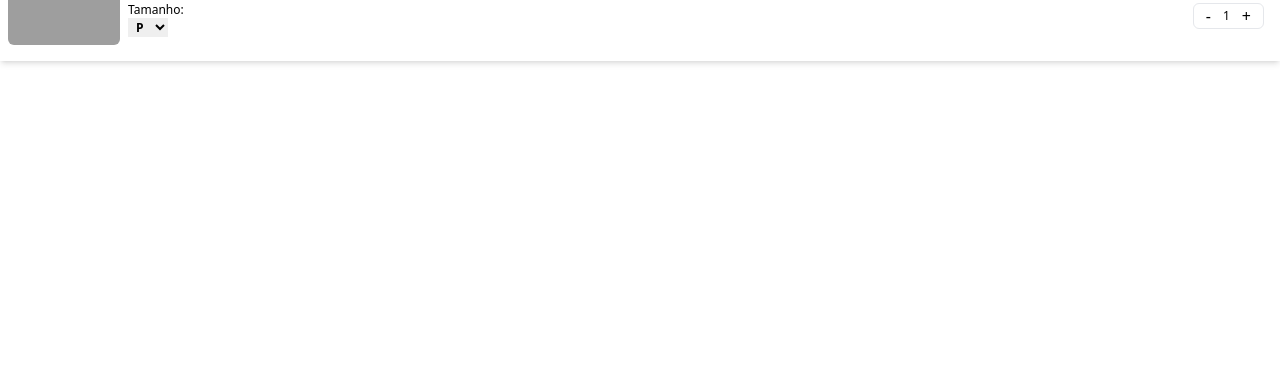
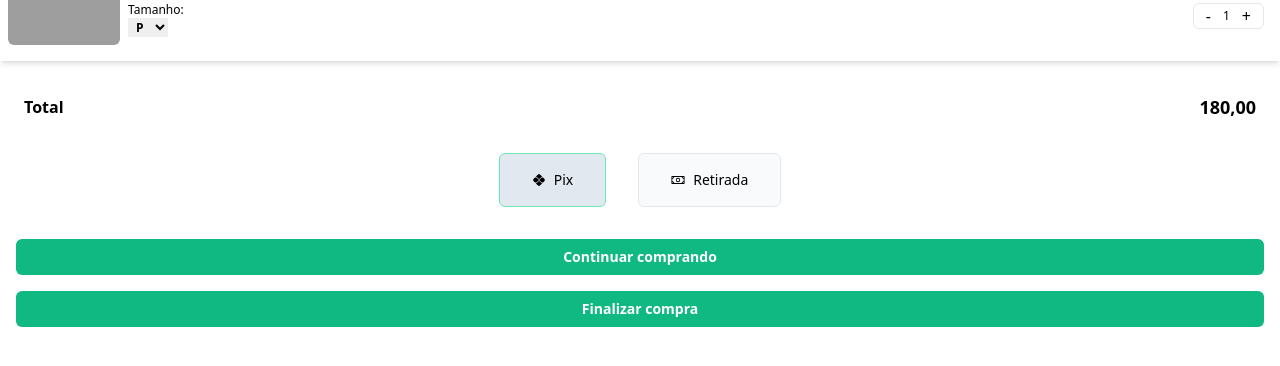
Before and after one commit to Paulo-Pacheco-Junior/rock-shirts-store, a React (Vite) app: page /cart in a window 1280 px wide. Shown: the part 414-780 px from the top of the page. Built offline with nearby package versions, Linux system fonts and the light colour scheme; data requests are answered from the project's data file; grey boxes are pictures that could not be loaded.

Commit message:
Rascunho do CartPage: Total, métodos de pagamento e botões de compra

```diff
--- a/src/components/Shirt.tsx
+++ b/src/components/Shirt.tsx
@@ -8,7 +8,7 @@ interface Shirt {
   score: number;
   comments: string;
   name: string;
-  price: string;
+  price: number;
 }
 
 interface ShirtProps {
@@ -45,7 +45,7 @@ export function Shirt({ shirt }: ShirtProps) {
         </div>
         <span className="font-extrabold pb-1">{shirt.name}</span>
         <span className="font-extrabold text-sm  text-purple-900 pb-1">
-          R$ {shirt.price}
+          {`R$ ${shirt.price.toFixed(2).replace(".", ",")}`}
         </span>
       </div>
     </div>
--- a/src/db.json
+++ b/src/db.json
@@ -7,7 +7,7 @@
       "score": 4.9,
       "comments": "136",
       "name": "Foo Fighters",
-      "price": "50,00",
+      "price": 50,
       "description": "A sua camiseta é confeccionada em uma composição mista, que agrega a durabilidade e o conforto dos fios de algodão à resistência e praticidade do poliéster. A malha utilizada em nossas camisetas é muito confortável, também é leve e macia. Um tecido misto de poliéster e algodão é versátil, pois fica fresco e leve como o algodão, porém mais forte, durável e não amassa. Este tipo de tecido é muito resistente e não desbota ou encolhe com a lavagem."
     },
     {
@@ -17,7 +17,7 @@
       "score": 4.9,
       "comments": "136",
       "name": "2Pac",
-      "price": "50,00",
+      "price": 50,
       "description": "A sua camiseta é confeccionada em uma composição mista, que agrega a durabilidade e o conforto dos fios de algodão à resistência e praticidade do poliéster. A malha utilizada em nossas camisetas é muito confortável, também é leve e macia. Um tecido misto de poliéster e algodão é versátil, pois fica fresco e leve como o algodão, porém mais forte, durável e não amassa. Este tipo de tecido é muito resistente e não desbota ou encolhe com a lavagem."
     },
     {
@@ -27,7 +27,7 @@
       "score": 4.9,
       "comments": "136",
       "name": "Queen",
-      "price": "45,00",
+      "price": 45,
       "description": "A sua camiseta é confeccionada em uma composição mista, que agrega a durabilidade e o conforto dos fios de algodão à resistência e praticidade do poliéster. A malha utilizada em nossas camisetas é muito confortável, também é leve e macia. Um tecido misto de poliéster e algodão é versátil, pois fica fresco e leve como o algodão, porém mais forte, durável e não amassa. Este tipo de tecido é muito resistente e não desbota ou encolhe com a lavagem."
     },
     {
@@ -37,7 +37,7 @@
       "score": 4.9,
       "comments": "136",
       "name": "Ramones",
-      "price": "70,00",
+      "price": 70,
       "description": "A sua camiseta é confeccionada em uma composição mista, que agrega a durabilidade e o conforto dos fios de algodão à resistência e praticidade do poliéster. A malha utilizada em nossas camisetas é muito confortável, também é leve e macia. Um tecido misto de poliéster e algodão é versátil, pois fica fresco e leve como o algodão, porém mais forte, durável e não amassa. Este tipo de tecido é muito resistente e não desbota ou encolhe com a lavagem."
     },
     {
@@ -47,7 +47,7 @@
       "score": 4.9,
       "comments": "136",
       "name": "AC/DC",
-      "price": "60,00",
+      "price": 60,
       "description": "A sua camiseta é confeccionada em uma composição mista, que agrega a durabilidade e o conforto dos fios de algodão à resistência e praticidade do poliéster. A malha utilizada em nossas camisetas é muito confortável, também é leve e macia. Um tecido misto de poliéster e algodão é versátil, pois fica fresco e leve como o algodão, porém mais forte, durável e não amassa. Este tipo de tecido é muito resistente e não desbota ou encolhe com a lavagem."
     },
     {
@@ -57,7 +57,7 @@
       "score": 4.9,
       "comments": "136",
       "name": "Ramones",
-      "price": "75,00",
+      "price": 75,
       "description": "A sua camiseta é confeccionada em uma composição mista, que agrega a durabilidade e o conforto dos fios de algodão à resistência e praticidade do poliéster. A malha utilizada em nossas camisetas é muito confortável, também é leve e macia. Um tecido misto de poliéster e algodão é versátil, pois fica fresco e leve como o algodão, porém mais forte, durável e não amassa. Este tipo de tecido é muito resistente e não desbota ou encolhe com a lavagem."
     }
   ],
@@ -67,7 +67,7 @@
       "img": "https://stamp.jetassets.com.br/produto/TS1672_2023-08-17_16_15_29_0.jpeg",
       "name": "Foo Fighters",
       "brand": "Vans",
-      "price": "50,00",
+      "price": 50,
       "size": "P",
       "counter": 1
     },
@@ -76,7 +76,7 @@
       "img": "https://stamp.jetassets.com.br/produto/20231113115227_8126991874_H.png",
       "name": "AC/DC",
       "brand": "Vans",
-      "price": "60,00",
+      "price": 60,
       "size": "M",
       "counter": 1
     },
@@ -85,7 +85,7 @@
       "img": "https://stamp.jetassets.com.br/produto/20231113133402_7608992392_H.jpg",
       "name": "Ramones",
       "brand": "Vans",
-      "price": "70,00",
+      "price": 70,
       "size": "P",
       "counter": 1
     }
--- a/src/pages/CartPage.tsx
+++ b/src/pages/CartPage.tsx
@@ -2,19 +2,22 @@ import axios from "axios";
 import { useEffect, useState } from "react";
 import { Link } from "react-router";
 import { Shirt } from "../components/Shirt";
+import { MdPix } from "react-icons/md";
+import { PiMoney } from "react-icons/pi";
 
 interface Shirt {
   id: string;
   img: string;
   name: string;
   brand: string;
-  price: string;
+  price: number;
   size: "P" | "M" | "G";
   counter: number;
 }
 
 export function CartPage() {
   const [shirts, setShirts] = useState<Shirt[]>([]);
+  const [paymentMethod, setPaymentMethod] = useState("pix");
 
   function handleSize(index: number, size: "P" | "M" | "G") {
     const updatedShirts = [...shirts];
@@ -36,6 +39,10 @@ export function CartPage() {
 
       setShirts(updatedShirts);
     }
+  }
+
+  function buyShirt() {
+    console.log(shirts);
   }
 
   useEffect(() => {
@@ -89,7 +96,9 @@ export function CartPage() {
               </div>
               <div className="flex flex-col justify-between items-end w-20 py-2 pr-2">
                 <span className="font-bold text-sm text-purple-900 ">
-                  R$ {shirt?.price}
+                  {`R$ ${(shirt?.price * shirt?.counter)
+                    .toFixed(2)
+                    .replace(".", ",")}`}
                 </span>
                 <div className="flex items-center justify-between border px-1 rounded-md">
                   <span
@@ -111,6 +120,67 @@ export function CartPage() {
           </div>
         );
       })}
+      <div className="flex justify-between items-center pt-8 px-6 ">
+        <span className="font-semibold">Total</span>
+        <span className="text-lg font-bold">
+          {`${shirts
+            ?.reduce((total, shirt) => total + shirt?.price * shirt?.counter, 0)
+            .toFixed(2)
+            .replace(".", ",")} `}
+        </span>
+      </div>
+      <div className="flex justify-center gap-8 px-8 py-8">
+        <div
+          className={`border rounded-md ${
+            paymentMethod === "pix"
+              ? "bg-slate-200 border-emerald-300"
+              : "bg-slate-50"
+          }`}
+        >
+          <label className="flex items-center py-4 px-8 gap-2 text-sm">
+            <input
+              type="radio"
+              value="pix"
+              checked={paymentMethod === "pix"}
+              onChange={(e) => setPaymentMethod(e.target.value)}
+              className="hidden"
+            />
+            <MdPix /> <span>Pix</span>
+          </label>
+        </div>
+        <div
+          className={`border rounded-md ${
+            paymentMethod === "withdrawal"
+              ? "bg-slate-200 border-emerald-300"
+              : "bg-slate-50"
+          }`}
+        >
+          <label className="flex items-center py-4 px-8 gap-2 text-sm">
+            <input
+              type="radio"
+              value="withdrawal"
+              checked={paymentMethod === "withdrawal"}
+              onChange={(e) => setPaymentMethod(e.target.value)}
+              className="hidden"
+            />
+            <PiMoney /> <span>Retirada</span>
+          </label>
+        </div>
+      </div>
+      <div className="flex flex-col gap-4 px-4 pb-8">
+        <button
+          className="bg-emerald-500 font-semibold text-sm text-white p-2 rounded-md"
+          onClick={buyShirt}
+        >
+          Continuar comprando
+        </button>
+        <button
+          className="bg-emerald-500 font-semibold text-sm text-white p-2 rounded-md"
+          onClick={buyShirt}
+        >
+          Finalizar compra
+        </button>
+      </div>
     </>
   );
 }
--- a/src/pages/Home.tsx
+++ b/src/pages/Home.tsx
@@ -10,7 +10,7 @@ interface Shirt {
   score: number;
   comments: string;
   name: string;
-  price: string;
+  price: number;
   description: string;
 }
 
--- a/src/pages/ShirtPage.tsx
+++ b/src/pages/ShirtPage.tsx
@@ -10,7 +10,7 @@ interface Shirt {
   score: number;
   comments: string;
   name: string;
-  price: string;
+  price: number;
   description: string;
 }
 
@@ -77,7 +77,7 @@ export function ShirtPage() {
         </div>
         <p className="p-4">{shirt?.description}</p>
         <span className="font-extrabold text-sm  text-purple-900 pb-1 pl-4">
-          R$ {shirt?.price}
+          {`R$ ${shirt?.price.toFixed(2).replace(".", ",")}`}
         </span>
         <button
           className="bg-blue-500 hover:bg-blue-400 text-white font-bold
```
